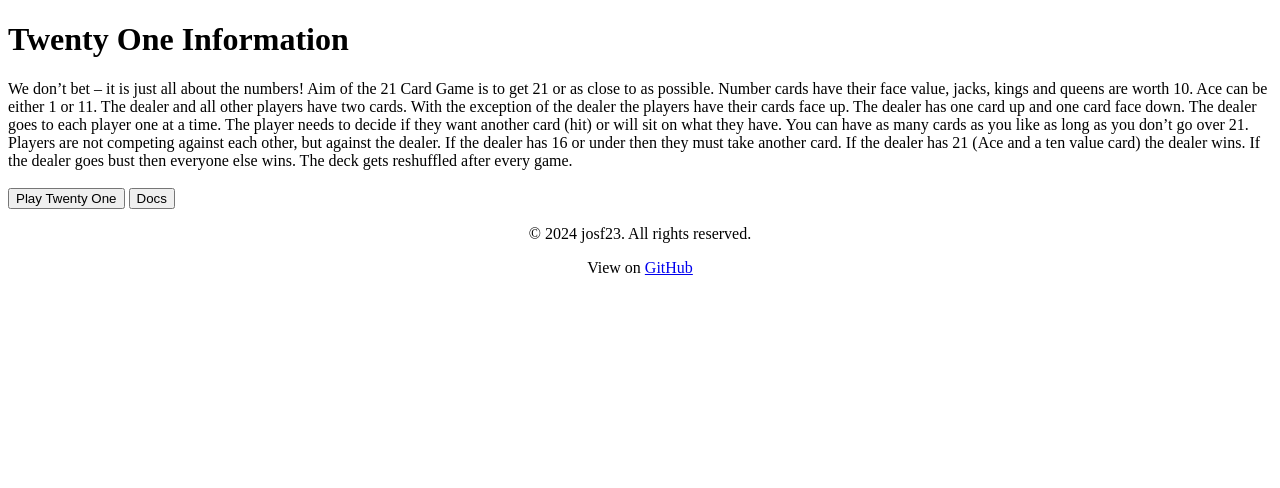
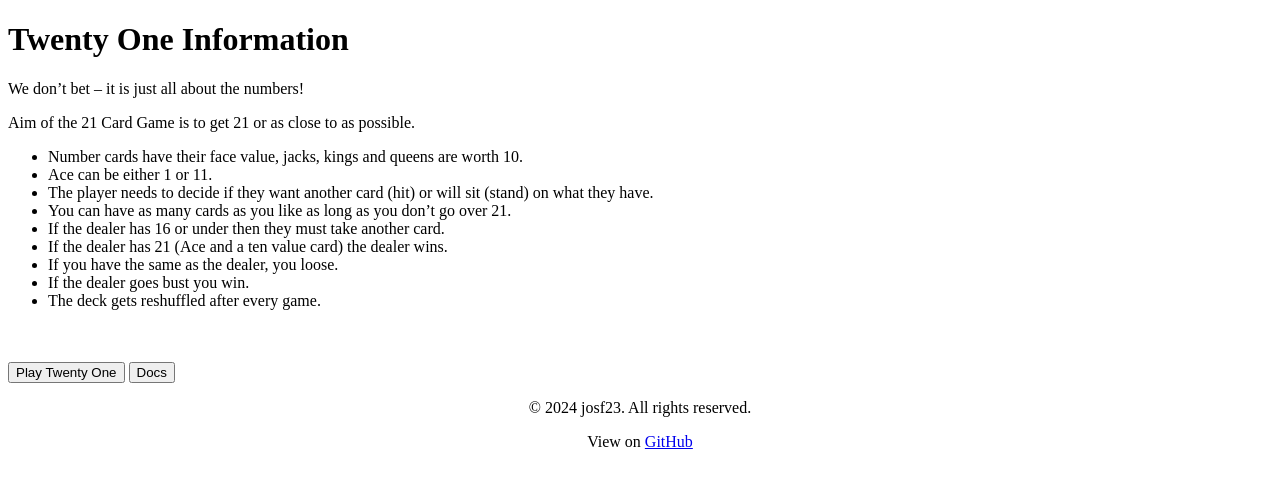
Before and after one commit to CCenjoyer/mvc, a Symfony app: template templates/twenty_one/game_info.html.twig in a window 1280 px wide. Shown: the part 186-674 px from the top of the page. Run offline with Twig, Linux system fonts and the light colour scheme; the template is opened without the code that fills it, so the values that code supplies are empty; some libraries are stand-ins or nearby versions.

Commit message:
Made rules a list and more clear

```diff
--- a/templates/twenty_one/game_info.html.twig
+++ b/templates/twenty_one/game_info.html.twig
@@ -4,21 +4,19 @@
 
 {% block body %}
     <h1>Twenty One Information</h1>
-    We don’t bet – it is just all about the numbers!
-    Aim of the 21 Card Game is to get 21 or as close to as possible.
-    Number cards have their face value, jacks, kings and queens are worth 10.
-    Ace can be either 1 or 11.
-    The dealer and all other players have two cards.
-    With the exception of the dealer the players have their cards face up.
-    The dealer has one card up and one card face down.
-    The dealer goes to each player one at a time.
-    The player needs to decide if they want another card (hit) or will sit on what they have.
-    You can have as many cards as you like as long as you don’t go over 21.
-    Players are not competing against each other, but against the dealer.
-    If the dealer has 16 or under then they must take another card.
-    If the dealer has 21 (Ace and a ten value card) the dealer wins.
-    If the dealer goes bust then everyone else wins.
-    The deck gets reshuffled after every game.
+    <p>We don’t bet – it is just all about the numbers!</p>
+    <p>Aim of the 21 Card Game is to get 21 or as close to as possible.</p>
+    <ul>
+        <li>Number cards have their face value, jacks, kings and queens are worth 10.</li>
+        <li>Ace can be either 1 or 11.</li>
+        <li>The player needs to decide if they want another card (hit) or will sit (stand) on what they have.</li>
+        <li>You can have as many cards as you like as long as you don’t go over 21.</li>
+        <li>If the dealer has 16 or under then they must take another card.</li>
+        <li>If the dealer has 21 (Ace and a ten value card) the dealer wins.</li>
+        <li>If you have the same as the dealer, you loose.</li>
+        <li>If the dealer goes bust you win.</li>
+        <li>The deck gets reshuffled after every game.</li>
+    </ul>
 
     <br><br>
     <button class="green-button full-width-button" onclick="window.location.href='{{ path('game') }}'">Play Twenty One</button>
```
